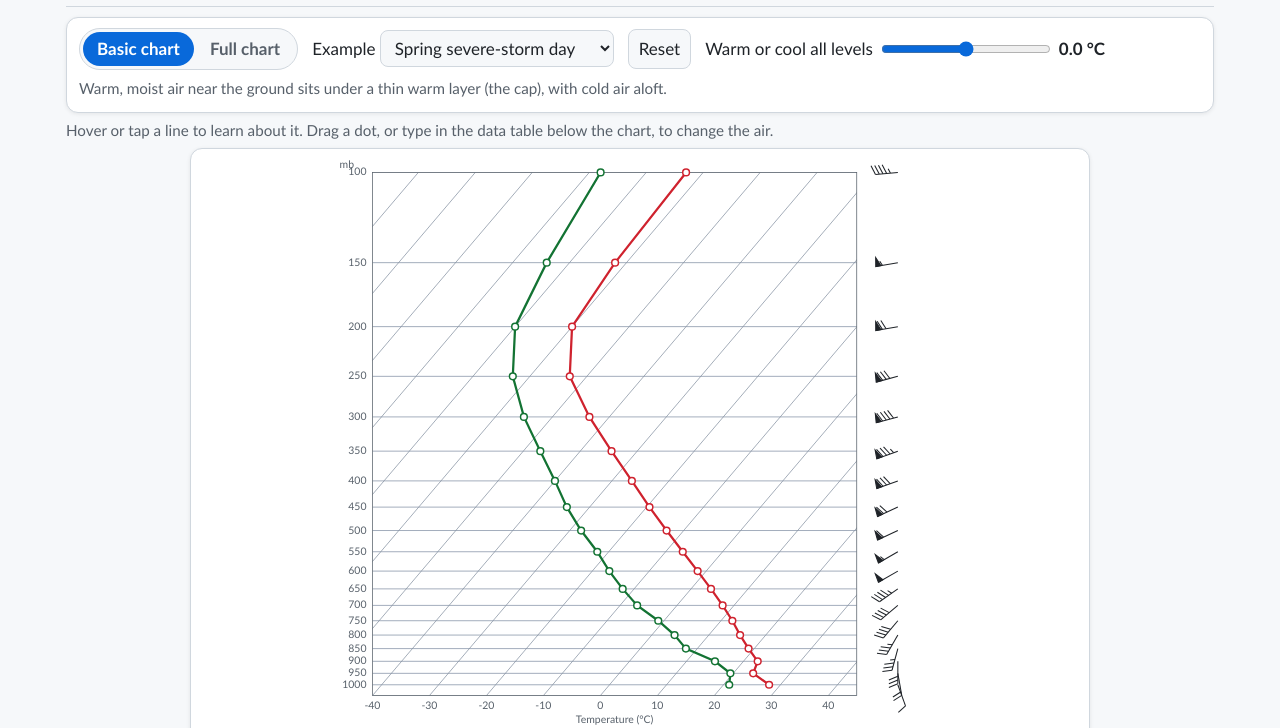
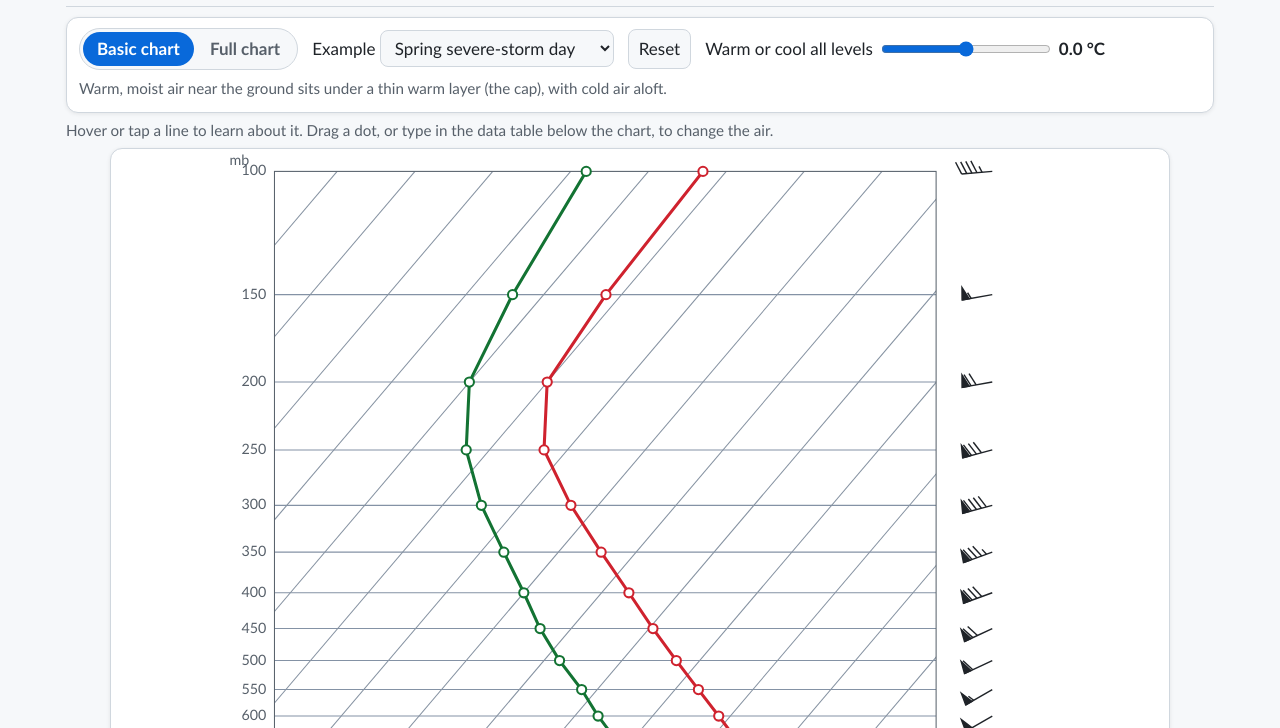
Before and after one commit to isaac-langan/skew-t-explorer, a plain HTML site: page explore.html in a window 1280 px wide. Shown: the part 53-781 px from the top of the page. Drawn offline with nearby package versions, Linux system fonts and the light colour scheme.

Commit message:
Make the Explore Skew-T bigger on wide screens

```diff
--- a/js/app.js
+++ b/js/app.js
@@ -95,16 +95,6 @@
     readout();
   }
 
-  // Tells the stylesheet how much is above the chart, so the whole chart can fit in the window.
-  // That height changes with the window width and the sounding's description.
-  function fit() {
-    const above = Math.round(svg.getBoundingClientRect().top + window.scrollY) + 20;
-    svg.style.setProperty('--above', above + 'px');
-  }
-  window.addEventListener('resize', fit);
-  // Watching the blocks above the chart catches every change in their height, whatever causes it.
-  const above = new ResizeObserver(fit);
-  for (const block of document.querySelectorAll('.controls, .hint')) above.observe(block);
   // Escape closes the tooltip.
   window.addEventListener('keydown', e => { if (e.key === 'Escape') hideTip(); });
 
--- a/style.css
+++ b/style.css
@@ -278,7 +278,7 @@ button.primary { background: var(--brand); border-color: var(--brand); color: #f
 /* The chart comes first, on its own row. Below it, one narrow column of cards: results or the key,
    then the sounding data, each easy to read on its own. */
 .explore-page .layout { grid-template-columns: minmax(0, 1fr); }
-.explore-page .layout > figure { width: 100%; max-width: 900px; margin: 0 auto; }
+.explore-page .layout > figure { width: 100%; max-width: 1060px; margin: 0 auto; padding: 4px; }
 .explore-page aside { display: flex; flex-direction: column; gap: 16px; width: 100%; max-width: 640px; margin: 0 auto; padding: 0; background: none; border: 0; box-shadow: none; }
 .explore-page :is(#basickey, #parcelpanel, .data) { padding: 18px 22px; background: var(--panel); border: 1px solid var(--line); border-radius: 14px; }
 .explore-page aside :is(#basickey, #parcelpanel, .data) h2 { margin: 0 0 12px; font-size: 1.3rem; line-height: 1.3; }
@@ -370,10 +370,10 @@ button.primary { background: var(--brand); border-color: var(--brand); color: #f
 #datatable input:focus { border-color: var(--brand); }
 #datatable input:focus-visible { outline-offset: 0; }
 
-/* On wider screens the whole chart, down to the temperature labels, fits in the window.
-   app.js measures --above: the space over the chart plus its panel padding. Very short windows scroll instead. */
+/* On wider screens the chart is as tall as the window, so it is as big as it can be while still
+   showing all at once: scroll just past the controls to see the whole of it. */
 @media (min-width: 801px) {
-  .explore-page figure svg { height: max(400px, calc(100vh - var(--above, 280px))); height: max(400px, calc(100svh - var(--above, 280px))); }
+  .explore-page figure svg { height: max(480px, calc(100vh - 24px)); height: max(480px, calc(100svh - 24px)); }
   .explore-page .axis { font-size: 14px; }
 }
 
```
